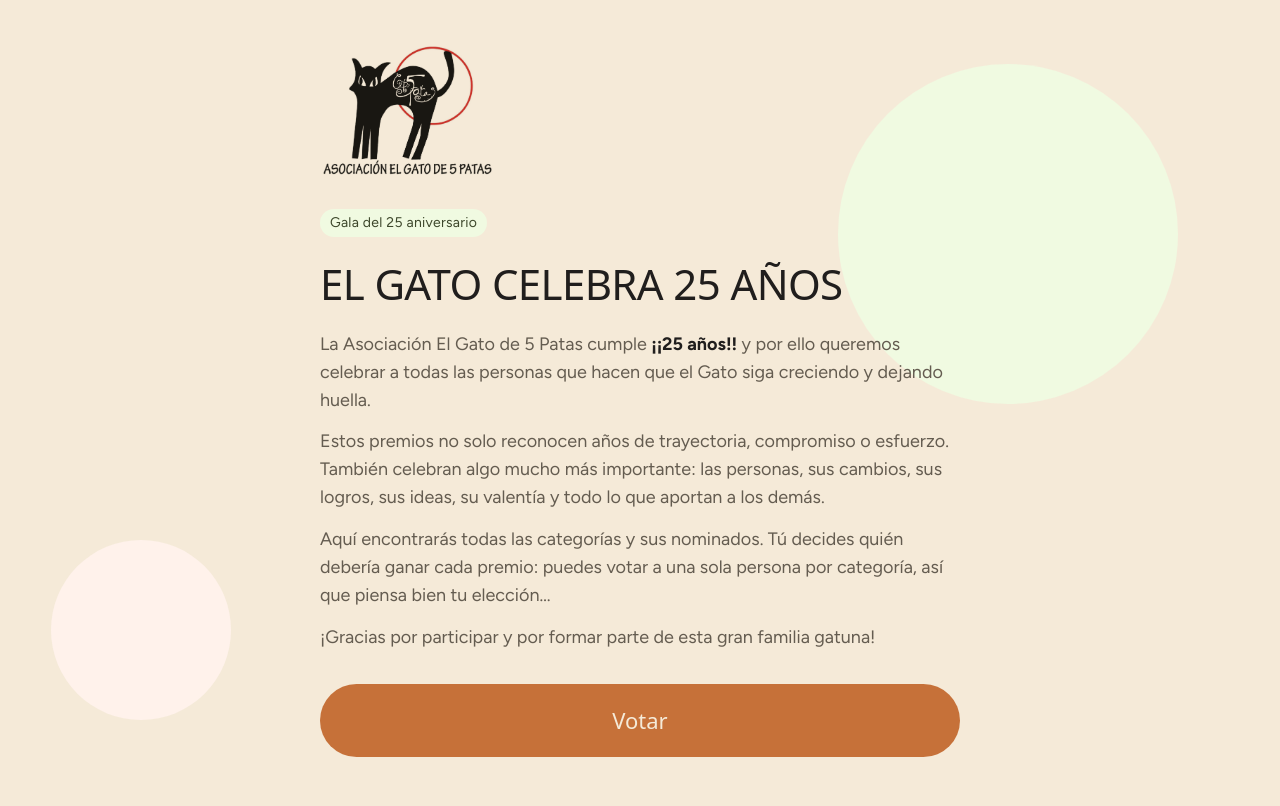
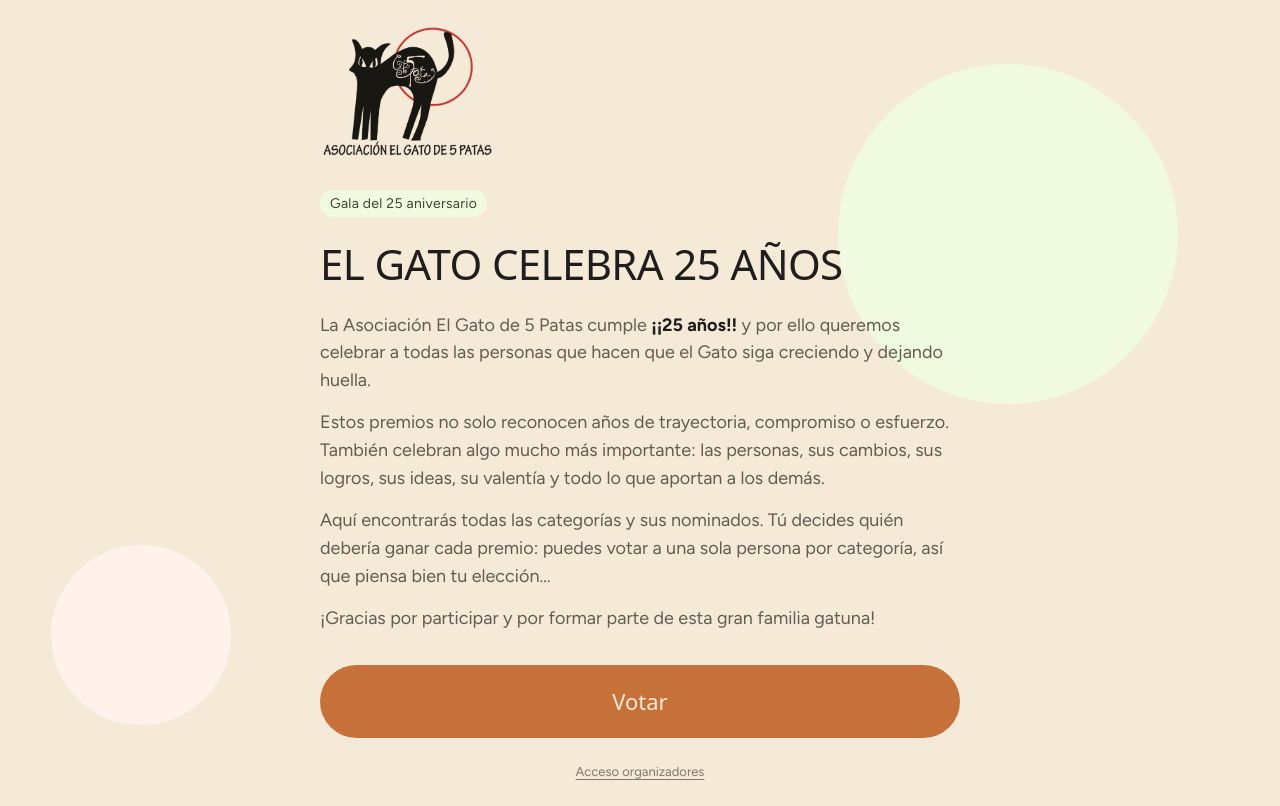
Before and after one commit to BorjaLopz/gato5patas, a React (Vite) app: page / in a window 1280 px wide. Built offline with nearby package versions, Linux system fonts and the light colour scheme; no server answers; the database is empty; a web font is replaced by a local one.

Commit message:
Agregar botón de acceso a los organizadores

```diff
--- a/src/components/Landing.tsx
+++ b/src/components/Landing.tsx
@@ -159,6 +159,13 @@ export function Landing({ onVotar }: Props) {
                         Ver resultados de la gala →
                     </a>
                 }
+
+                <a
+                    href="/configuracion"
+                    style={{ fontSize: 13, color: "var(--color-neutral-600)", alignSelf: "center" }}
+                >
+                    Acceso organizadores
+                </a>
             </div>
         </div>
     );
```
